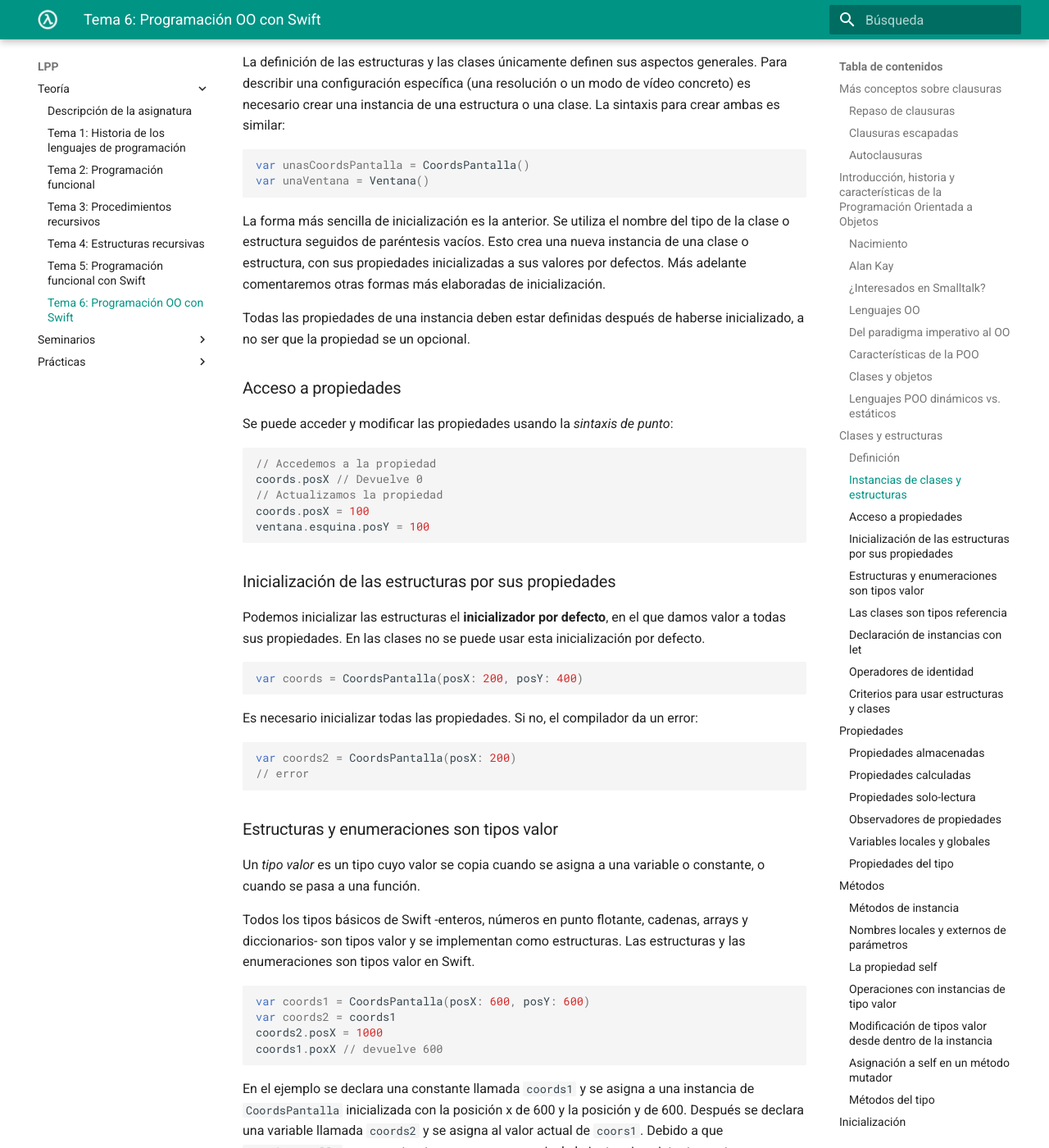
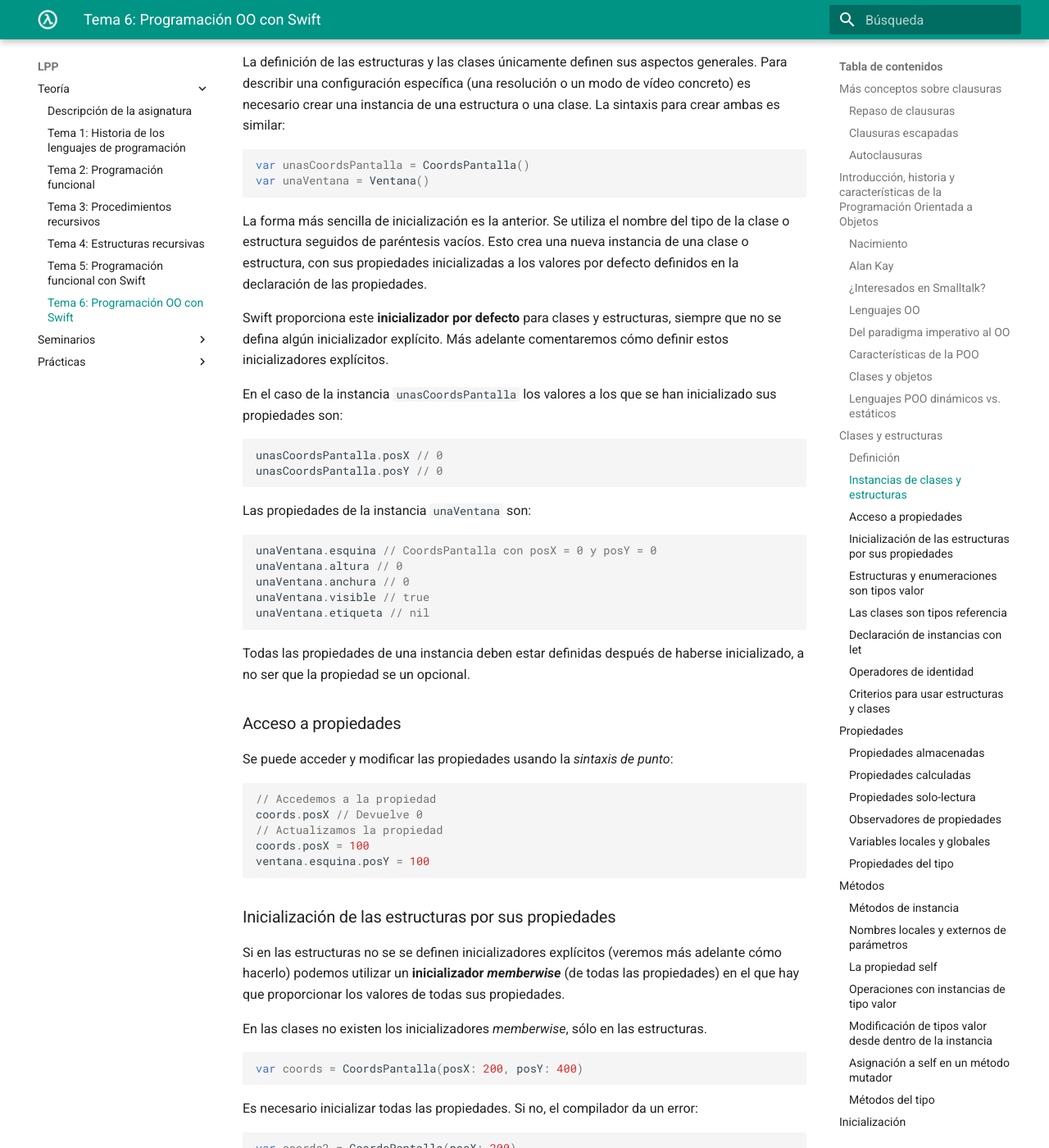
Before and after one commit to domingogallardo/apuntes-lpp, an MkDocs documentation site: the page built from docs/teoria/tema06-programacion-orientada-objetos-swift/tema06-programacion-orientada-objetos-swift.md, in a window 1280 px wide and 1400 px high, scrolled down 7575 px. Shown: the whole window at 82% size. Built offline with MkDocs 1.6.1 and Material for MkDocs 9.7.7, drawn with Linux system fonts in a browser that asks for light colours; some of the changed text lies outside the part shown.

Commit message:
Correcciones

````diff
--- a/docs/teoria/tema06-programacion-orientada-objetos-swift/tema06-programacion-orientada-objetos-swift.md
+++ b/docs/teoria/tema06-programacion-orientada-objetos-swift/tema06-programacion-orientada-objetos-swift.md
@@ -393,11 +393,35 @@ var unaVentana = Ventana()
 La forma más sencilla de inicialización es la anterior. Se utiliza el
 nombre del tipo de la clase o estructura seguidos de paréntesis
 vacíos. Esto crea una nueva instancia de una clase o estructura, con
-sus propiedades inicializadas a sus valores por defectos. Más adelante
-comentaremos otras formas más elaboradas de inicialización.
+sus propiedades inicializadas a los valores por defecto definidos en
+la declaración de las propiedades.
+
+Swift proporciona este **inicializador por defecto** para clases y
+estructuras, siempre que no se defina algún inicializador
+explícito. Más adelante comentaremos cómo definir estos
+inicializadores explícitos.
+
+En el caso de la instancia `unasCoordsPantalla` los valores a los que
+se han inicializado sus propiedades son:
+
+```swift
+unasCoordsPantalla.posX // 0
+unasCoordsPantalla.posY // 0
+```
+
+Las propiedades de la instancia `unaVentana` son:
+
+```swift
+unaVentana.esquina // CoordsPantalla con posX = 0 y posY = 0
+unaVentana.altura // 0
+unaVentana.anchura // 0
+unaVentana.visible // true
+unaVentana.etiqueta // nil
+```
 
 Todas las propiedades de una instancia deben estar definidas después
 de haberse inicializado, a no ser que la propiedad se un opcional.
+
 
 ### Acceso a propiedades
 
@@ -414,9 +438,13 @@ ventana.esquina.posY = 100
 
 ### Inicialización de las estructuras por sus propiedades
 
-Podemos inicializar las estructuras el **inicializador por defecto**,
-en el que damos valor a todas sus propiedades. En las clases no se
-puede usar esta inicialización por defecto.
+Si en las estructuras no se se definen inicializadores explícitos
+(veremos más adelante cómo hacerlo) podemos utilizar un
+**inicializador _memberwise_** (de todas las propiedades) en el que
+hay que proporcionar los valores de todas sus propiedades.
+
+En las clases no existen los inicializadores _memberwise_, sólo en las
+estructuras.
 
 ```swift
 var coords = CoordsPantalla(posX: 200, posY: 400)
@@ -1380,18 +1408,55 @@ subclase utilizando la superclase. Por falta de tiempo no vamos a
 explicar todo el proceso completo. Recomendamos consultar la
 [documentación original de Swift](https://developer.apple.com/library/ios/documentation/Swift/Conceptual/Swift_Programming_Language/Initialization.html#//apple_ref/doc/uid/TP40014097-CH18-ID203).
 
+
+### Inicializadores por defecto y _memberwise_ ###
+
+Ya hemos visto que es posible inicializar clases y estructuras
+definiendo valores por defecto a todas sus propiedades (con la posible
+excepción de las que tienen un tipo opcional). En ese caso, podemos no
+definir ningún inicializador y usar el inicializador por defecto que
+proporciona Swift.
+
+
+```swift
+struct Punto2D {
+    var x = 0.0
+    var y = 0.0
+}
+class Segmento {
+    var p1 = Punto2D()
+    var p2 = Punto2D()
+}
+
+var s = Segmento()
+```
+
+También es posible en las estructuras utilizar el inicializador
+_memberwise_, en el que especificamos todos los valores de las
+propiedades:
+
+
+```swift
+var p = Punto2D(x: 10.0, y: 10.0)
+```
+
+Los inicializadores por defecto y _memberwise_ desaparecen en el
+momento en que definimos algún inicializador con la palabra
+`init`. Veamos cómo definir inicializadores.
+
 ### Inicialización de propiedades almacenadas
 
-Las clases y estructuras deben definir todas sus propiedades
-almacenadas a un valor inicial en el tiempo en la instancia se
-crea. Las propiedades almacenadas no pueden dejarse en un estado
-indeterminado. Podemos definir el valor inicial para una propiedad en
-un inicializador o asignándole un valor por defecto como parte de la
+Como hemos dicho, las clases y estructuras deben definir todas sus
+propiedades almacenadas a un valor inicial en el tiempo en la
+instancia se crea, a no ser que éstas sean opcionales, en cuyo caso
+quedarían inicializadas a `nil`.
+
+Podemos definir el valor inicial para una propiedad en un
+inicializador o asignándole un valor por defecto como parte de la
 definición de la propiedad.
 
-Un _inicializador_, en su forma más simple, es como un método de la
-instancia sin parámetros, escrito con la palabra clave `init`:
-
+Un _inicializador_, en su forma más simple se escribe con la palabra
+clave `init`:
 
 ```swift
 init() {
@@ -1416,8 +1481,8 @@ print("La temperatura por defecto es \(f.temperatura) Fahrenheit")
 // Imprime "La temperatura por defecto es 32.0° Fahrenheit"
 ```
 
-La implementación anterior es equivalente a la siguiente (que es
-preferible, por ser más clara):
+La implementación anterior es equivalente a la que ya hemos visto con
+el inicializador por defecto:
 
 ```swift
 struct Fahrenheit {
@@ -1426,10 +1491,6 @@ struct Fahrenheit {
 ```
 
 ### Customización de la inicialización
-
-Es posible _customizar_ el proceso de inicialización con parámetros de
-entrada y tipos opcionales, o asignando propiedades constantes durante
-la inicialización.
 
 Podemos proporcionar parámetros de inicialización como parte de la
 definición de un inicializador, para definir los tipos y los nombres
@@ -1499,8 +1560,9 @@ let temperaturaCuerpo = Celsius(37.0)
 // temperaturaCuerpo.temperaturaEnCelsius es 37.0
 ```
 
-Por último, es posible dejar sin inicializar propiedades opcionales,
-ya que el valor que tomarían sería `nil`:
+Por último, es posible inicializar propiedades constantes definidas
+con `let`. Sólo toman valor en el momento de la inicialización y
+después no pueden modificarse.
 
 ```swift
 class PreguntaEncuesta {
@@ -1518,18 +1580,11 @@ preguntaQueso.pregunta() // -> "¿Te gusta el queso?
 preguntaQueso.respuesta // -> nil
 ```
 
-En el ejemplo anterior se comprueba también que es posible inicializar
-constantes. Por ejemplo, la propiedad `text` está definida con un
-`let` y se inicializa en el inicializador.
+La propiedad `respuesta` se inicializa a `nil` al ser un opcional y no
+inicializarla en el inicializador.
 
 Por último, es posible definir más de un inicializador, así como
 invocar a inicializadores más básicos desde otros.
-
-Si definimos un inicializador en una estructura el inicializador por
-defecto deja de funcionar, es necesario escribirlo también. El
-inicializador por defecto permite que las propiedades se
-inicialicen a los valores por defecto.
-
 
 ```swift
 struct Rectangulo {
@@ -1556,7 +1611,11 @@ let centroRectangulo = Rectangulo(centro: Punto(x: 4.0, y: 4.0),
 // el origen de centroRectangulo es (2.5, 2.5) y su tamaño (3.0, 3.0)
 ```
 
-
+El inicializador `init(){}` permite inicializar el `Rectangulo` a los
+valores por defecto definidos en las propiedades. Proporciona la misma
+funcionalidad que el inicializador por defecto, que tal y como hemos
+comentado, no se crea en una estructura o clase en la que definimos
+sus propios inicializadores.
 
 ## Herencia
 
@@ -1870,7 +1929,7 @@ struct UnStruct: PrimerProtocolo, OtroProtocolo {
 ```
 
 Si una clase tiene una superclase, se escribe el nombre de la
-superclase antes los protocolos, seguido por una coma:
+superclase antes de los protocolos, seguido por una coma:
 
 ```swift
 class UnaClase: UnaSuperClase, PrimerProtocolo, OtroProto {
````
Also changed, not shown: other parts of docs/teoria/tema06-programacion-orientada-objetos-swift/tema06-programacion-orientada-objetos-swift.md (+6 -6 lines).
